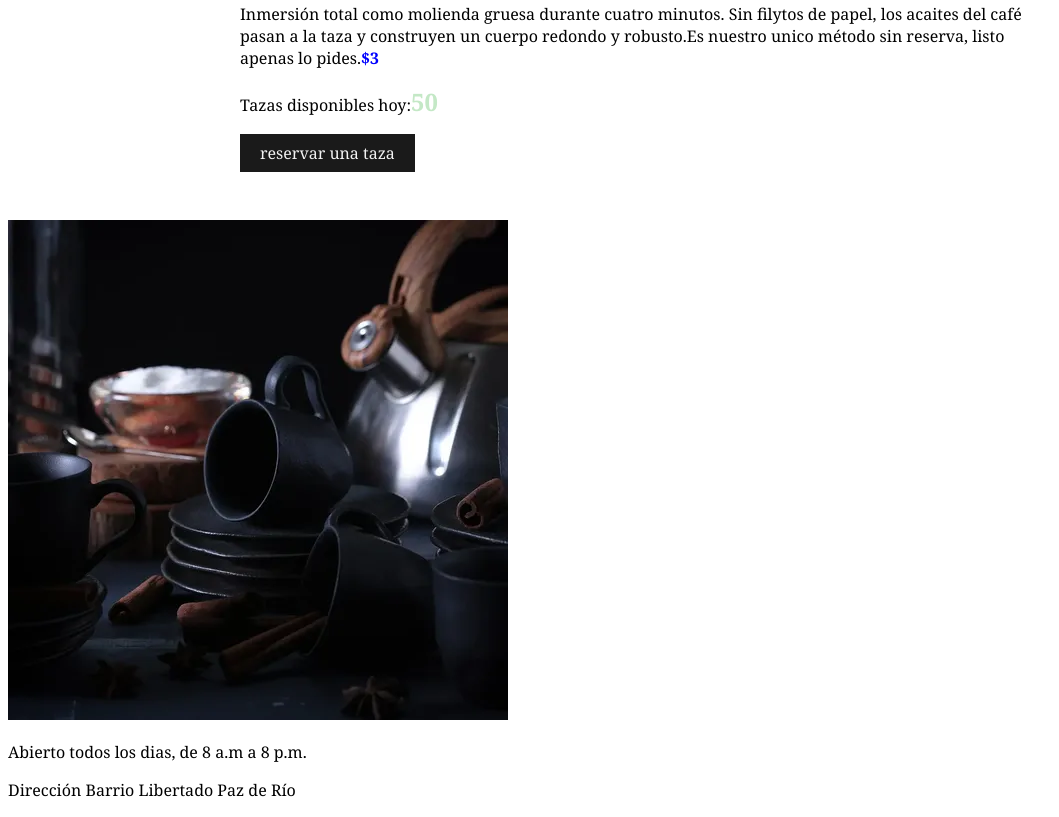
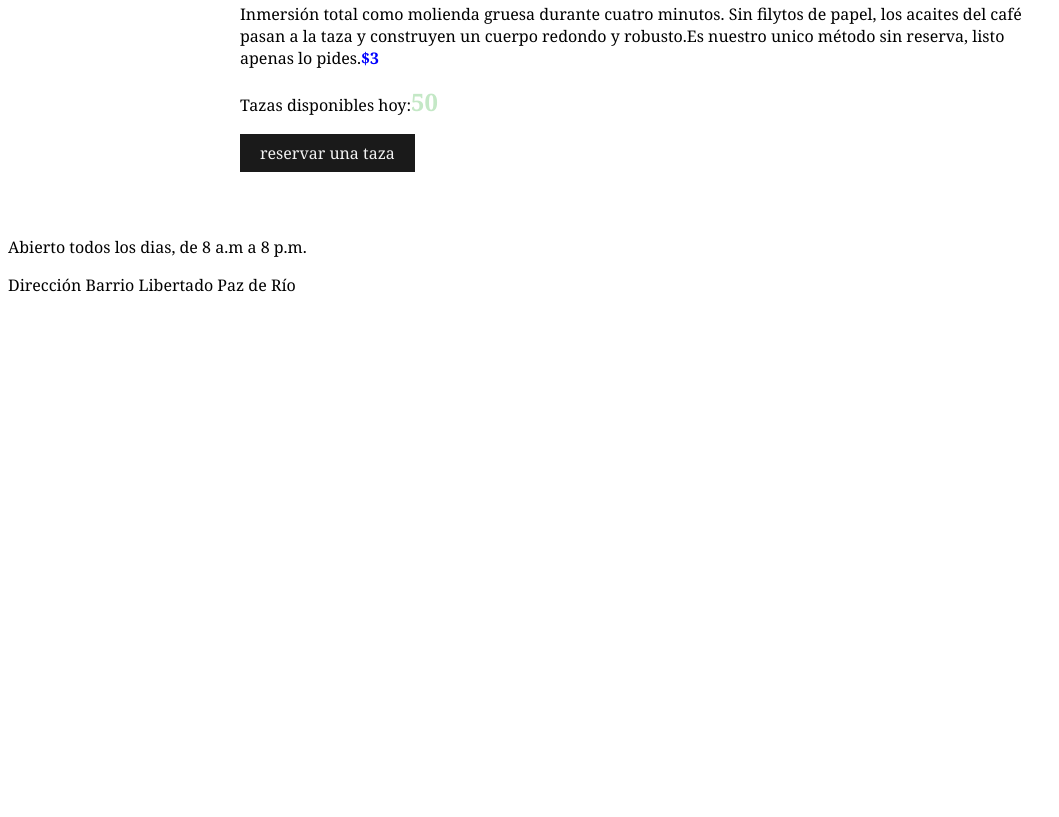
Before and after one commit to ingsebastianamaya-a11y/ookini, a plain HTML site: page index.html in a window 1280 px wide. Shown: the part 858-1675 px from the top of the page, without its empty margins (0-1059 px from the left). After the commit the page ends 1170 px from the top, so only its background shows below. Drawn offline with Linux system fonts and the light colour scheme.

Commit message:
quitar imagen del footer

```diff
--- a/index.html
+++ b/index.html
@@ -54,7 +54,7 @@
     </main>
 
     <footer id="Contacto">
-        <img src="ookini-barra.png" alt="Barra de Ookini Café de especialidad">
+
         <p>Abierto todos los dias, de 8 a.m a 8 p.m.</p>
         <p> Dirección Barrio Libertado Paz de Río</p>
 
```
